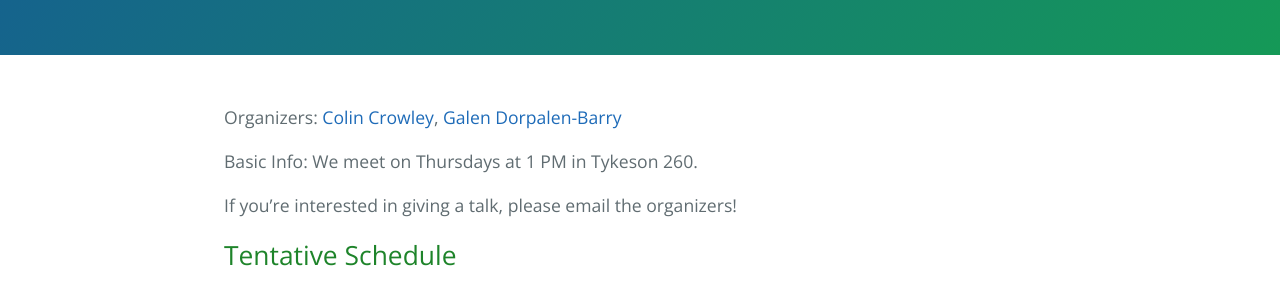
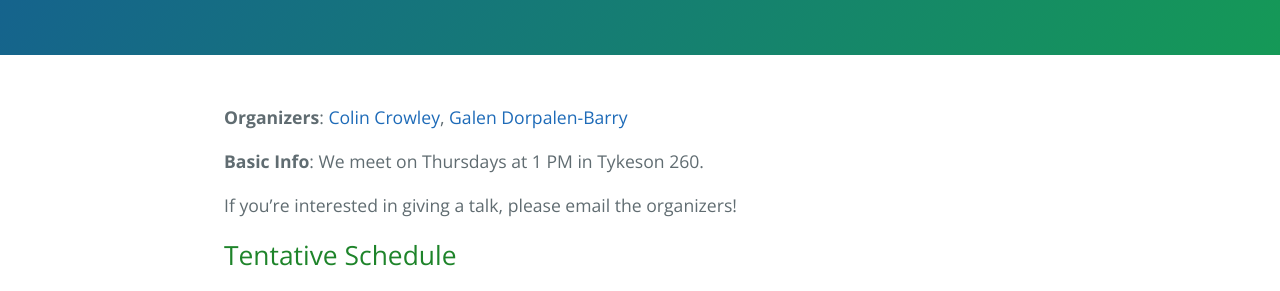
Before and after one commit to galen-dorp/positive-geometries-oregon, a Jekyll site: the page built from index.md, in a window 1280 px wide. Shown: the part 521-812 px from the top of the page. Built offline with Jekyll 4.4.1, drawn with Linux system fonts in a browser that asks for light colours; part of the change alters nothing that is shown.

Commit message:
formatting

```diff
--- a/index.md
+++ b/index.md
@@ -18,9 +18,9 @@ layout: default
   </style>
 </head>
 
-Organizers: [Colin Crowley](https://sites.google.com/view/colincrowley/home), [Galen Dorpalen-Barry](https://galen.dorpalen-barry.org/)
+**Organizers**: [Colin Crowley](https://sites.google.com/view/colincrowley/home), [Galen Dorpalen-Barry](https://galen.dorpalen-barry.org/)
 
-Basic Info: We meet on Thursdays at 1 PM in Tykeson 260.
+**Basic Info**: We meet on Thursdays at 1 PM in Tykeson 260.
 
 If you're interested in giving a talk, please email the organizers!
 
```
